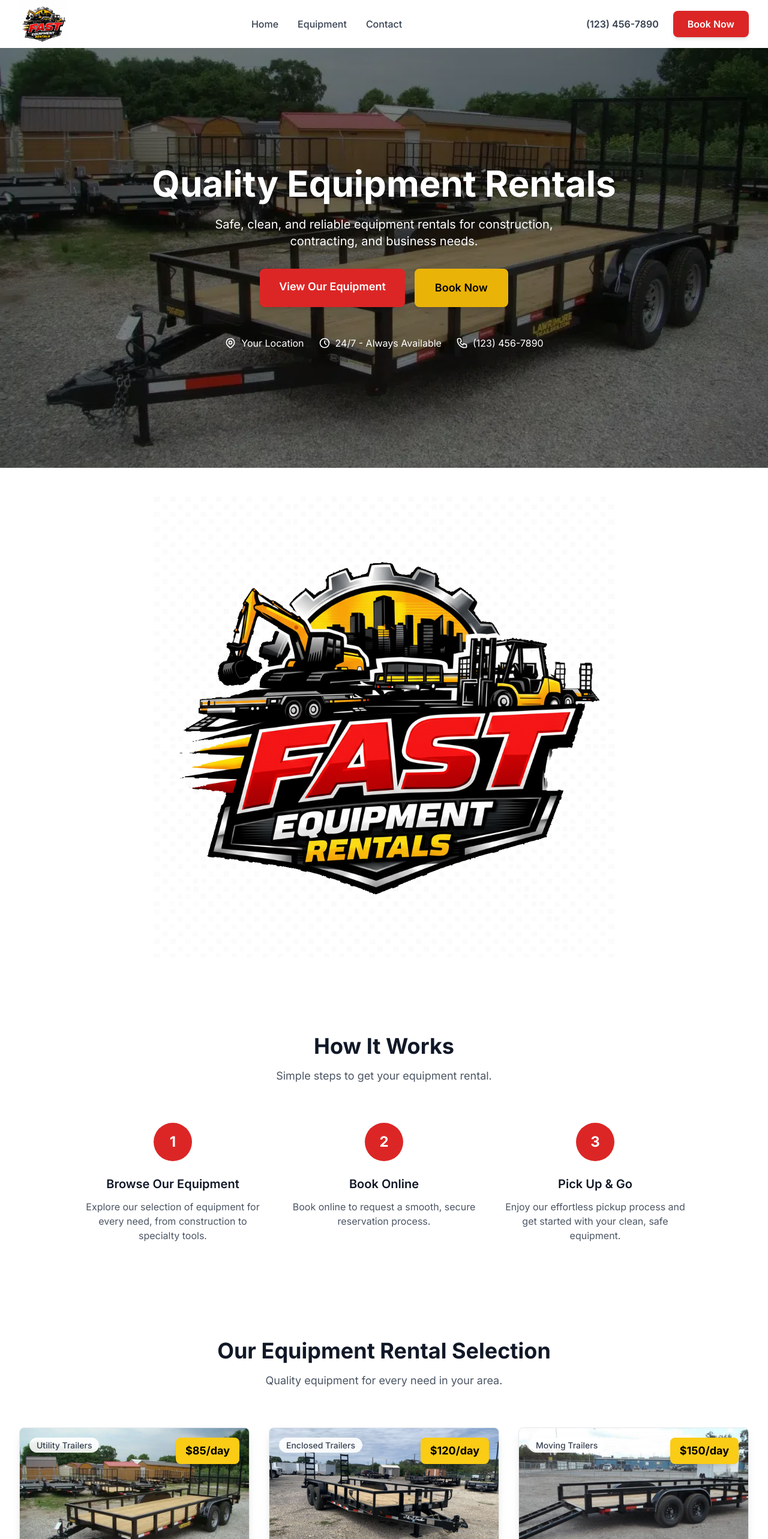
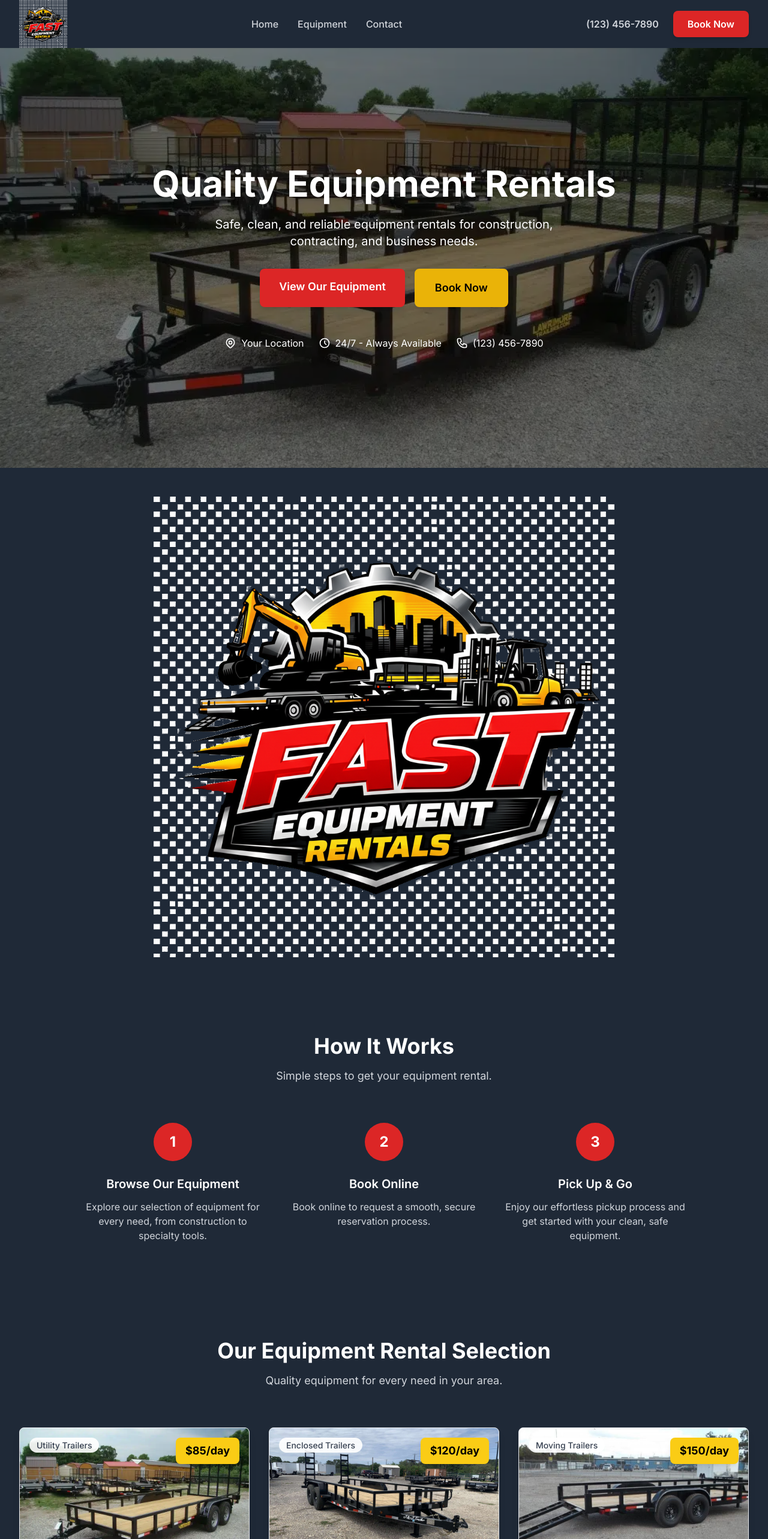
Before and after one commit to SFitz911/Fast_Equipment_Rentals, a Next.js app: page / in a window 1280 px wide. Shown: the top 2566 px of the page at 60% size. Built offline with nearby package versions, Linux system fonts and the light colour scheme.

Commit message:
Change theme to dark gray backgrounds with black, yellow, and red accents

```diff
--- a/app/equipment/page.tsx
+++ b/app/equipment/page.tsx
@@ -13,12 +13,12 @@ export default function EquipmentPage() {
   };
 
   return (
-    <div className="min-h-screen bg-gray-50 py-12">
+    <div className="min-h-screen bg-gray-800 py-12">
       <div className="container mx-auto px-4 sm:px-6 lg:px-8">
         {/* Header */}
         <div className="mb-8">
-          <h1 className="text-4xl font-bold text-gray-900 mb-4">Equipment Inventory</h1>
-          <p className="text-lg text-gray-600">Complete list of available equipment for rent</p>
+          <h1 className="text-4xl font-bold text-white mb-4">Equipment Inventory</h1>
+          <p className="text-lg text-gray-300">Complete list of available equipment for rent</p>
         </div>
 
         {/* Table */}
--- a/app/globals.css
+++ b/app/globals.css
@@ -3,8 +3,8 @@
 @tailwind utilities;
 
 :root {
-  --background: #ffffff;
-  --foreground: #171717;
+  --background: #1f2937;
+  --foreground: #f9fafb;
 }
 
 @media (prefers-color-scheme: dark) {
--- a/app/page.tsx
+++ b/app/page.tsx
@@ -12,7 +12,7 @@ export default function Home() {
     <div className="min-h-screen">
       <Hero />
       {/* Logo Section */}
-      <section className="py-12 bg-white">
+      <section className="py-12 bg-gray-800">
         <div className="container mx-auto px-4 sm:px-6 lg:px-8">
           <div className="flex justify-center">
             <Image
--- a/components/Header.tsx
+++ b/components/Header.tsx
@@ -8,7 +8,7 @@ export default function Header() {
   const [mobileMenuOpen, setMobileMenuOpen] = useState(false);
 
   return (
-    <header className="bg-white shadow-sm sticky top-0 z-50">
+    <header className="bg-gray-800 shadow-sm sticky top-0 z-50">
       <nav className="container mx-auto px-4 sm:px-6 lg:px-8">
         <div className="flex items-center justify-between h-20">
           {/* Logo */}
@@ -27,20 +27,20 @@ export default function Header() {
 
           {/* Desktop Navigation */}
           <div className="hidden md:flex items-center space-x-8">
-            <Link href="/" className="text-gray-700 hover:text-gray-900 font-medium transition">
+            <Link href="/" className="text-gray-300 hover:text-white font-medium transition">
               Home
             </Link>
-            <Link href="/equipment" className="text-gray-700 hover:text-gray-900 font-medium transition">
+            <Link href="/equipment" className="text-gray-300 hover:text-white font-medium transition">
               Equipment
             </Link>
-            <Link href="/contact" className="text-gray-700 hover:text-gray-900 font-medium transition">
+            <Link href="/contact" className="text-gray-300 hover:text-white font-medium transition">
               Contact
             </Link>
           </div>
 
           {/* Right side - Phone and CTA */}
           <div className="hidden md:flex items-center space-x-6">
-            <a href="tel:+1234567890" className="text-gray-700 hover:text-gray-900 font-semibold transition">
+            <a href="tel:+1234567890" className="text-gray-300 hover:text-white font-semibold transition">
               (123) 456-7890
             </a>
             <Link
@@ -55,7 +55,7 @@ export default function Header() {
           <div className="md:hidden">
             <button
               onClick={() => setMobileMenuOpen(!mobileMenuOpen)}
-              className="text-gray-700 hover:text-gray-900 p-2"
+              className="text-gray-300 hover:text-white p-2"
               aria-label="Toggle menu"
             >
               <svg className="h-6 w-6" fill="none" viewBox="0 0 24 24" stroke="currentColor">
@@ -73,16 +73,16 @@ export default function Header() {
         {mobileMenuOpen && (
           <div className="md:hidden py-4 border-t">
             <div className="flex flex-col space-y-4">
-              <Link href="/" className="text-gray-700 hover:text-gray-900 font-medium">
+              <Link href="/" className="text-gray-300 hover:text-white font-medium">
                 Home
               </Link>
-              <Link href="/equipment" className="text-gray-700 hover:text-gray-900 font-medium">
+              <Link href="/equipment" className="text-gray-300 hover:text-white font-medium">
                 Equipment
               </Link>
-              <Link href="/contact" className="text-gray-700 hover:text-gray-900 font-medium">
+              <Link href="/contact" className="text-gray-300 hover:text-white font-medium">
                 Contact
               </Link>
-              <a href="tel:+1234567890" className="text-gray-700 hover:text-gray-900 font-semibold">
+              <a href="tel:+1234567890" className="text-gray-300 hover:text-white font-semibold">
                 (123) 456-7890
               </a>
               <Link
--- a/components/sections/EquipmentSelection.tsx
+++ b/components/sections/EquipmentSelection.tsx
@@ -5,13 +5,13 @@ export default function EquipmentSelection() {
   const equipment = equipmentData;
 
   return (
-    <section id="equipment" className="py-20 bg-white">
+    <section id="equipment" className="py-20 bg-gray-800">
       <div className="container mx-auto px-4 sm:px-6 lg:px-8">
         <div className="text-center mb-16">
-          <h2 className="text-3xl sm:text-4xl font-bold text-gray-900 mb-4">
+          <h2 className="text-3xl sm:text-4xl font-bold text-white mb-4">
             Our Equipment Rental Selection
           </h2>
-          <p className="text-lg text-gray-600 max-w-2xl mx-auto">
+          <p className="text-lg text-gray-300 max-w-2xl mx-auto">
             Quality equipment for every need in your area.
           </p>
         </div>
--- a/components/sections/HowItWorks.tsx
+++ b/components/sections/HowItWorks.tsx
@@ -18,13 +18,13 @@ export default function HowItWorks() {
   ];
 
   return (
-    <section className="py-20 bg-white">
+    <section className="py-20 bg-gray-800">
       <div className="container mx-auto px-4 sm:px-6 lg:px-8">
         <div className="text-center mb-16">
-          <h2 className="text-3xl sm:text-4xl font-bold text-gray-900 mb-4">
+          <h2 className="text-3xl sm:text-4xl font-bold text-white mb-4">
             How It Works
           </h2>
-          <p className="text-lg text-gray-600 max-w-2xl mx-auto">
+          <p className="text-lg text-gray-300 max-w-2xl mx-auto">
             Simple steps to get your equipment rental.
           </p>
         </div>
@@ -34,10 +34,10 @@ export default function HowItWorks() {
               <div className="inline-flex items-center justify-center w-16 h-16 rounded-full bg-red-600 text-white text-2xl font-bold mb-6">
                 {step.number}
               </div>
-              <h3 className="text-xl font-semibold text-gray-900 mb-3">
+              <h3 className="text-xl font-semibold text-white mb-3">
                 {step.title}
               </h3>
-              <p className="text-gray-600">
+              <p className="text-gray-300">
                 {step.description}
               </p>
             </div>
--- a/components/sections/Testimonials.tsx
+++ b/components/sections/Testimonials.tsx
@@ -15,13 +15,13 @@ export default function Testimonials() {
   ];
 
   return (
-    <section className="py-20 bg-gray-50">
+    <section className="py-20 bg-gray-900">
       <div className="container mx-auto px-4 sm:px-6 lg:px-8">
         <div className="text-center mb-16">
-          <h2 className="text-3xl sm:text-4xl font-bold text-gray-900 mb-4">
+          <h2 className="text-3xl sm:text-4xl font-bold text-white mb-4">
             What Our Customers Say
           </h2>
-          <p className="text-lg text-gray-600 max-w-2xl mx-auto">
+          <p className="text-lg text-gray-300 max-w-2xl mx-auto">
             Real feedback from professionals like you.
           </p>
         </div>
@@ -53,7 +53,7 @@ export default function Testimonials() {
           ))}
         </div>
         <div className="text-center mt-12">
-          <p className="text-gray-600 mb-4">Had a great experience with us?</p>
+          <p className="text-gray-300 mb-4">Had a great experience with us?</p>
           <button className="text-red-600 font-semibold hover:text-red-700 transition">
             Leave us a 5-star review
           </button>
--- a/components/sections/WhyChooseUs.tsx
+++ b/components/sections/WhyChooseUs.tsx
@@ -31,13 +31,13 @@ export default function WhyChooseUs() {
   ];
 
   return (
-    <section className="py-20 bg-white">
+    <section className="py-20 bg-gray-800">
       <div className="container mx-auto px-4 sm:px-6 lg:px-8">
         <div className="text-center mb-16">
-          <h2 className="text-3xl sm:text-4xl font-bold text-gray-900 mb-4">
+          <h2 className="text-3xl sm:text-4xl font-bold text-white mb-4">
             Why Choose Fast Equipment Rentals?
           </h2>
-          <p className="text-lg text-gray-600 max-w-2xl mx-auto">
+          <p className="text-lg text-gray-300 max-w-2xl mx-auto">
             Your trusted partner for equipment rentals.
           </p>
         </div>
@@ -47,10 +47,10 @@ export default function WhyChooseUs() {
               <div className="inline-flex items-center justify-center w-16 h-16 rounded-full bg-yellow-100 text-yellow-600 mb-6">
                 {benefit.icon}
               </div>
-              <h3 className="text-xl font-semibold text-gray-900 mb-3">
+              <h3 className="text-xl font-semibold text-white mb-3">
                 {benefit.title}
               </h3>
-              <p className="text-gray-600">
+              <p className="text-gray-300">
                 {benefit.description}
               </p>
             </div>
```
Also changed, not shown: components/sections/Contact.tsx (+15 -15 lines).
